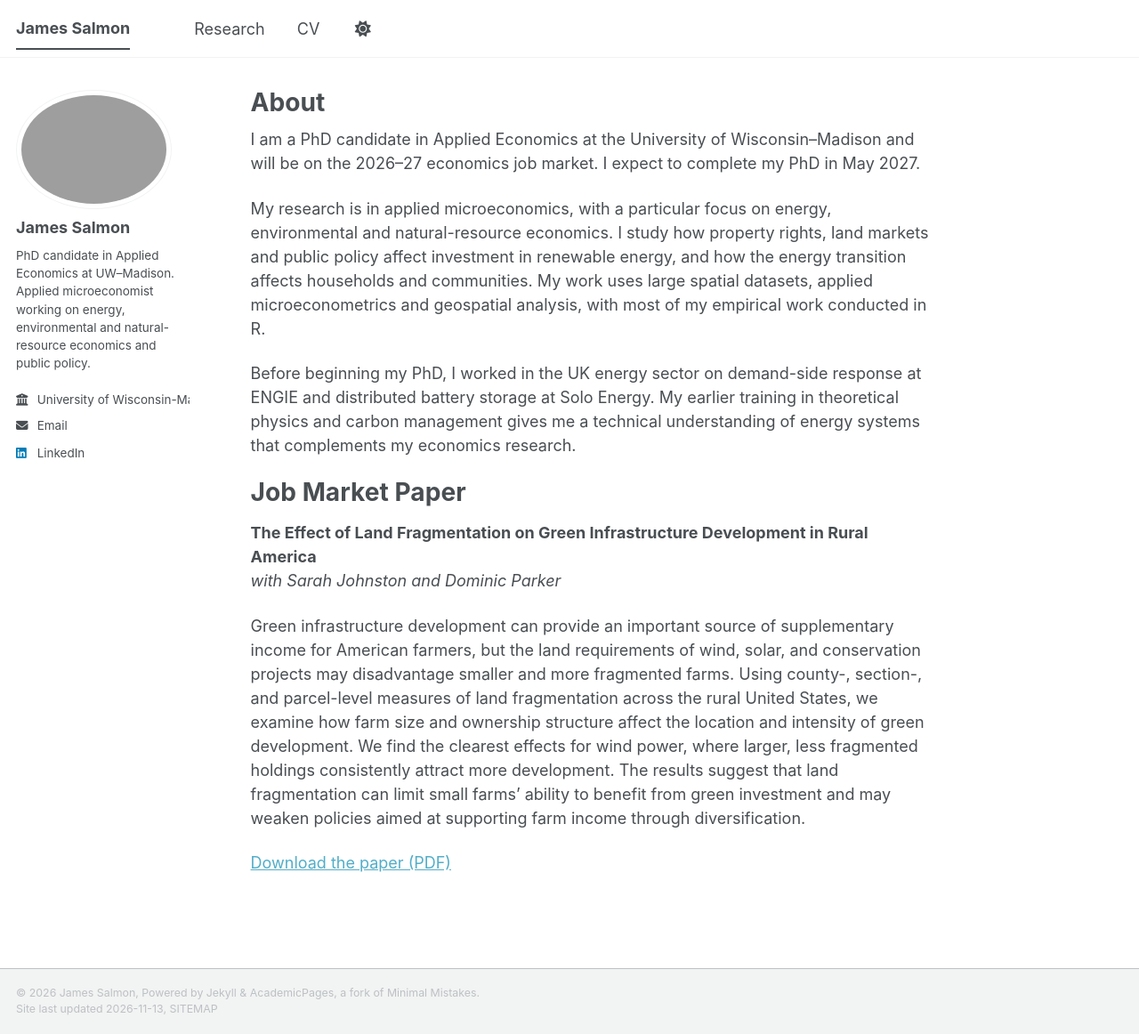
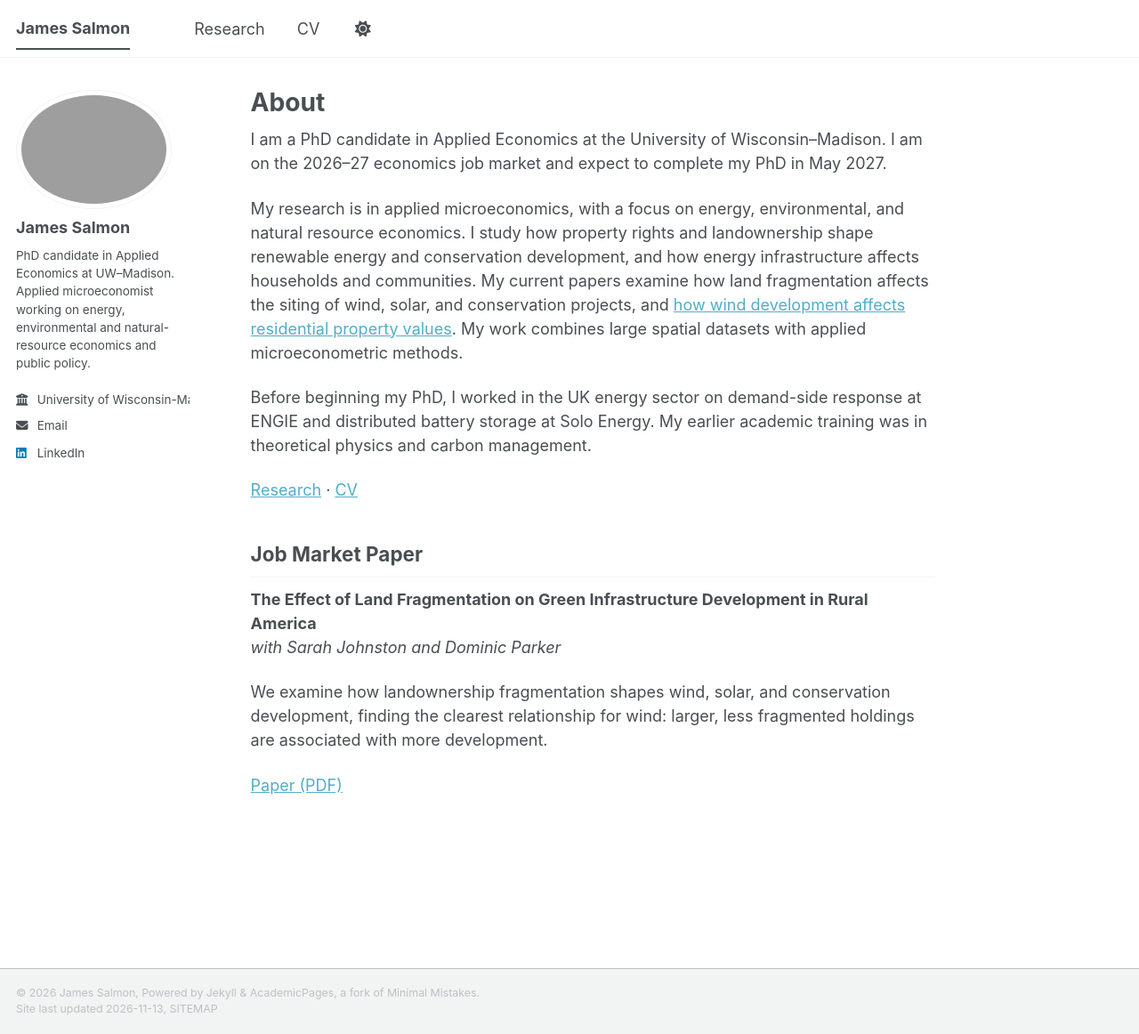
Before and after one commit to James-Salmon/James-Salmon.github.io, a Jekyll site: the page built from _pages/about.md, in a window 1280 px wide and 1162 px high. Shown: the whole window at 89% size. Built offline with Jekyll 4.4.1, drawn with Linux system fonts in a browser that asks for light colours; a style sheet for code colours, icons or effects is not loaded.

Commit message:
Update about.md

```diff
--- a/_pages/about.md
+++ b/_pages/about.md
@@ -7,18 +7,19 @@ redirect_from:
   - /about.html
 ---
 
-I am a PhD candidate in Applied Economics at the University of Wisconsin–Madison and will be on the 2026–27 economics job market. I expect to complete my PhD in May 2027.
+I am a PhD candidate in Applied Economics at the University of Wisconsin–Madison. I am on the 2026–27 economics job market and expect to complete my PhD in May 2027.
 
-My research is in applied microeconomics, with a particular focus on energy, environmental and natural-resource economics. I study how property rights, land markets and public policy affect investment in renewable energy, and how the energy transition affects households and communities. My work uses large spatial datasets, applied microeconometrics and geospatial analysis, with most of my empirical work conducted in R.
+My research is in applied microeconomics, with a focus on energy, environmental, and natural resource economics. I study how property rights and landownership shape renewable energy and conservation development, and how energy infrastructure affects households and communities. My current papers examine how land fragmentation affects the siting of wind, solar, and conservation projects, and [how wind development affects residential property values](/papers/turbine-projection/). My work combines large spatial datasets with applied microeconometric methods.
 
-Before beginning my PhD, I worked in the UK energy sector on demand-side response at ENGIE and distributed battery storage at Solo Energy. My earlier training in theoretical physics and carbon management gives me a technical understanding of energy systems that complements my economics research.
+Before beginning my PhD, I worked in the UK energy sector on demand-side response at ENGIE and distributed battery storage at Solo Energy. My earlier academic training was in theoretical physics and carbon management.
 
-Job Market Paper
-======
+[Research](/research/) · [CV](/cv/)
 
-**The Effect of Land Fragmentation on Green Infrastructure Development in Rural America**\
-_with Sarah Johnston and Dominic Parker_
+## Job Market Paper
 
-Green infrastructure development can provide an important source of supplementary income for American farmers, but the land requirements of wind, solar, and conservation projects may disadvantage smaller and more fragmented farms. Using county-, section-, and parcel-level measures of land fragmentation across the rural United States, we examine how farm size and ownership structure affect the location and intensity of green development. We find the clearest effects for wind power, where larger, less fragmented holdings consistently attract more development. The results suggest that land fragmentation can limit small farms’ ability to benefit from green investment and may weaken policies aimed at supporting farm income through diversification.
+**The Effect of Land Fragmentation on Green Infrastructure Development in Rural America**<br>
+*with Sarah Johnston and Dominic Parker*
 
-[Download the paper (PDF)](/papers/small-farms)
+We examine how landownership fragmentation shapes wind, solar, and conservation development, finding the clearest relationship for wind: larger, less fragmented holdings are associated with more development.
+
+[Paper (PDF)](/papers/small-farms/)
```
